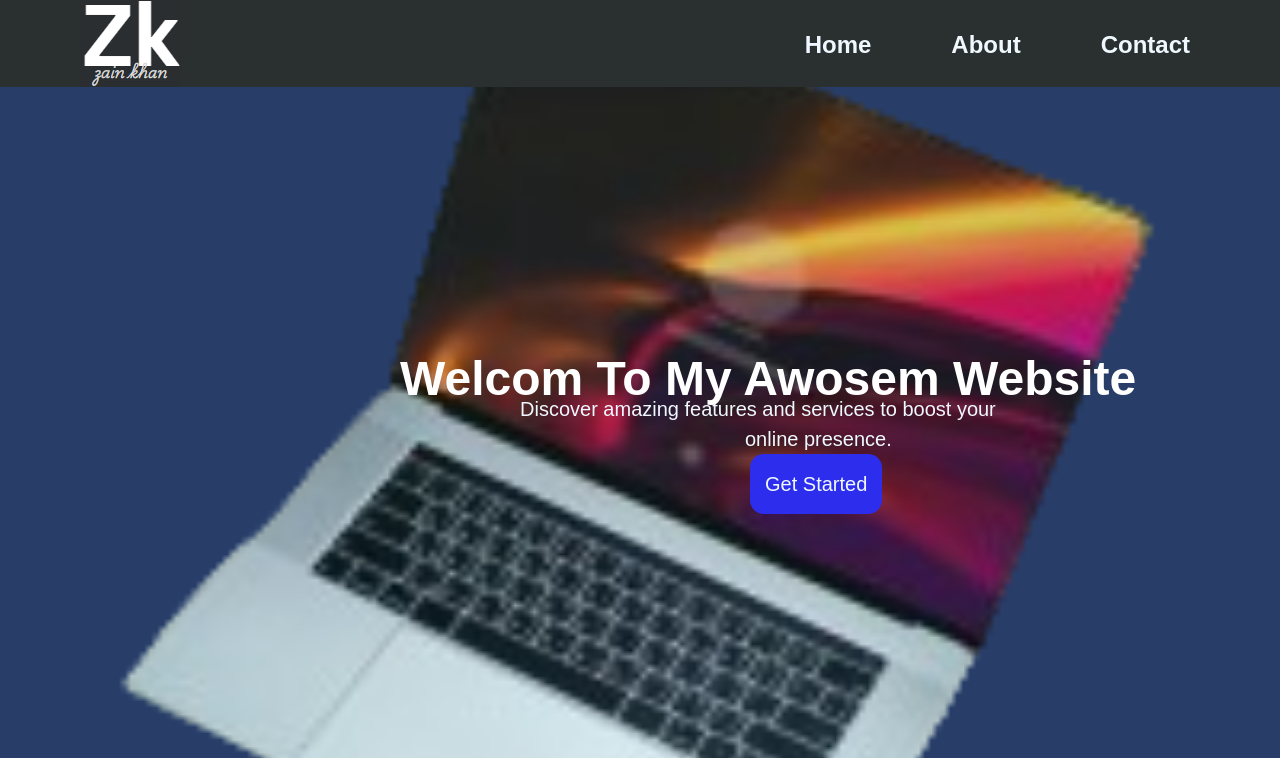
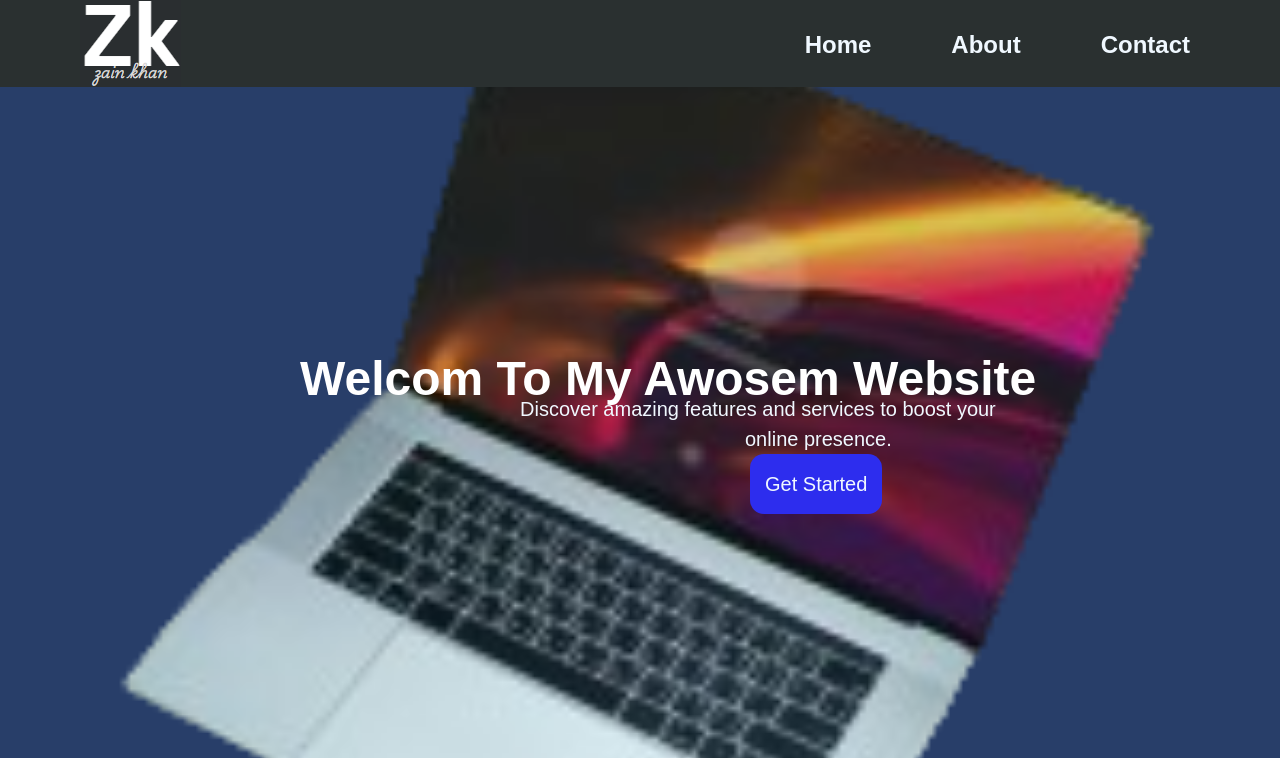
Before and after one commit to zaincoding/next.jsLadingPage, a Next.js app: page / in a window 1280 px wide. Shown: the top 758 px of the page. Built offline with nearby package versions, Linux system fonts and the light colour scheme.

Commit message:
Update hero.module.css

```diff
--- a/src/components/Hero/hero.module.css
+++ b/src/components/Hero/hero.module.css
@@ -19,7 +19,7 @@
     font-weight: 700;
     text-align: center;
     margin-top: 20%;
-    left: 400px;
+    left: 300px;
     z-index: 1;
 }
 
```
